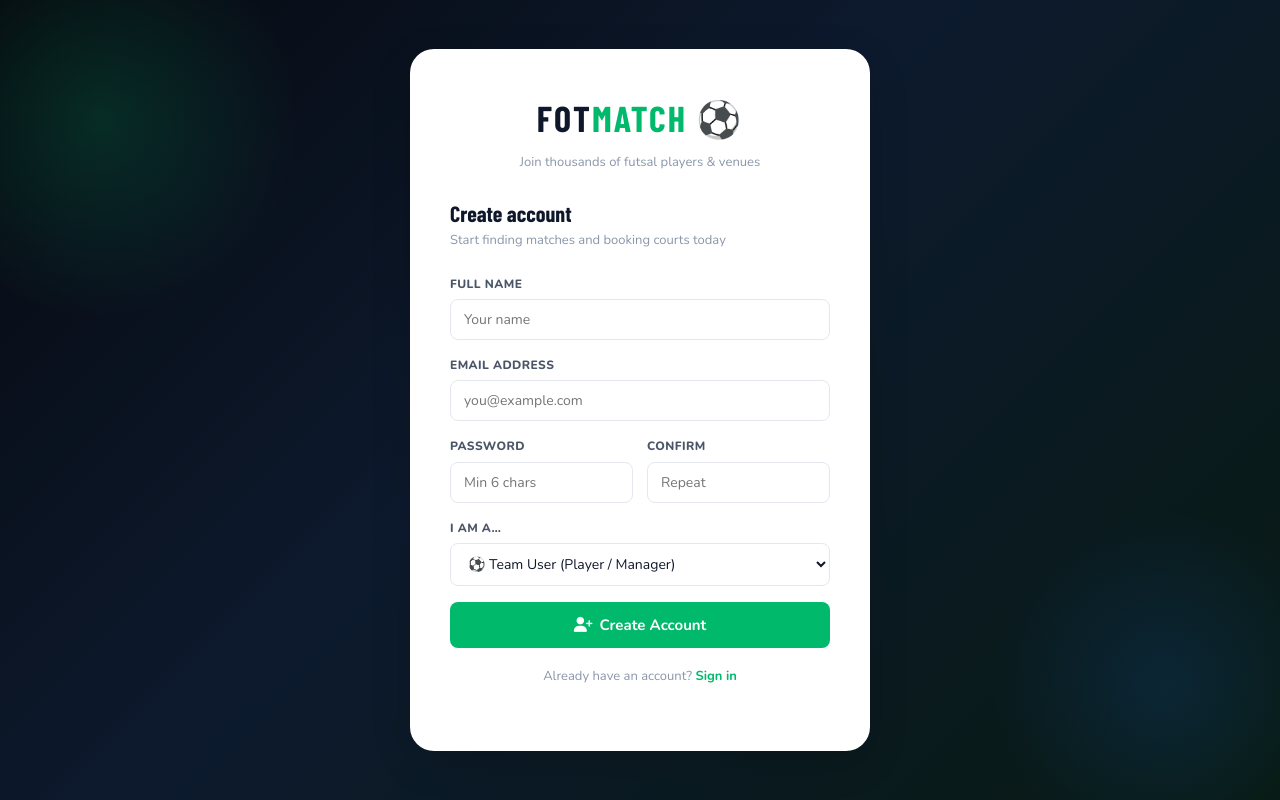
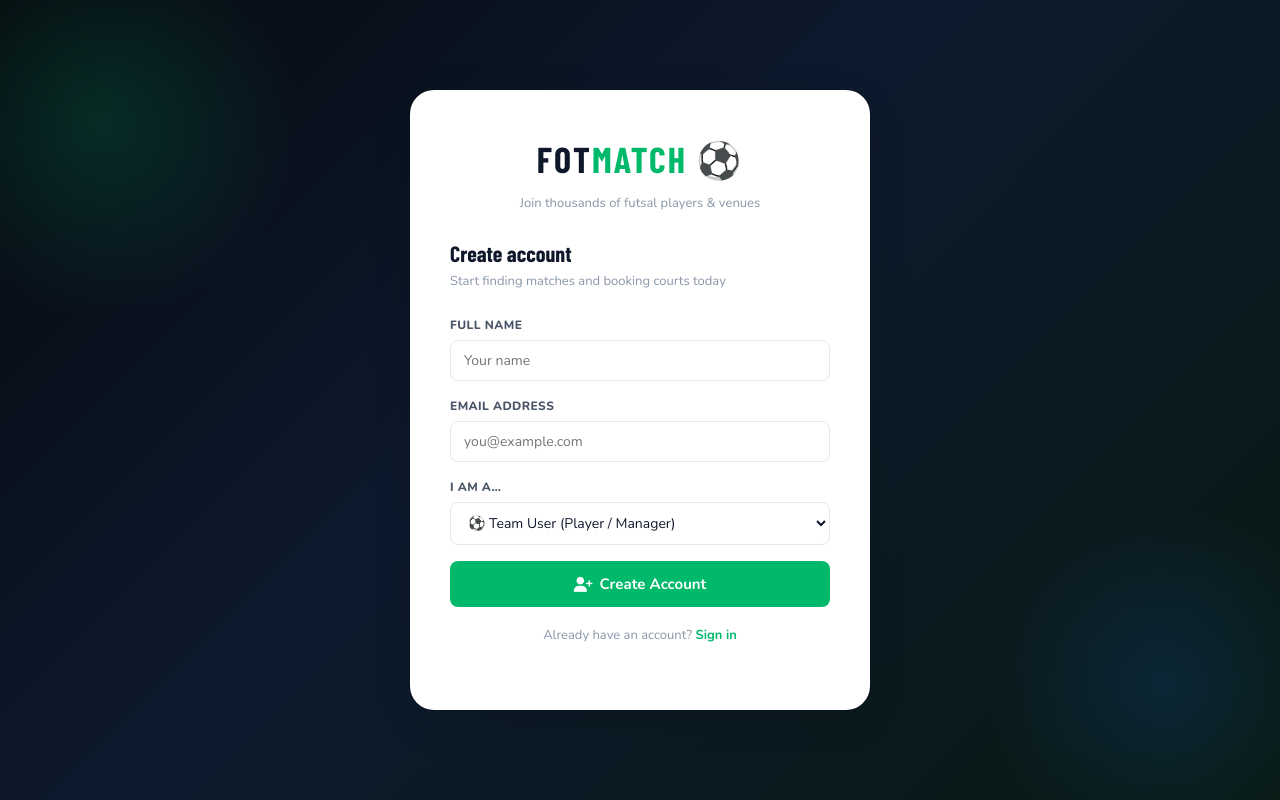
Before and after one commit to Slayer-04/my-project, a React (Vite) app: page /register in a window 1280 px wide. Built offline with nearby package versions, Linux system fonts and the light colour scheme; no server answers; a web font is replaced by a local one.

Commit message:
chore(auth): collect password after email verification; remove password fields from register form

```diff
--- a/src/pages/auth/Register.jsx
+++ b/src/pages/auth/Register.jsx
@@ -7,15 +7,13 @@ const API_BASE = import.meta.env.VITE_API_URL || 'http://localhost:5000/api'
 export default function Register() {
   const { setUser } = useAuth()
   const navigate    = useNavigate()
-  const [f, setF]   = useState({ name:'', email:'', password:'', confirm:'', role:'team' })
+  const [f, setF]   = useState({ name:'', email:'', role:'team' })
   const [err, setErr] = useState('')
   const [loading, setLoading] = useState(false)
 
   const submit = async e => {
     e.preventDefault(); setErr('')
-    if (!f.name || !f.email || !f.password || !f.confirm) return setErr('All fields are required.')
-    if (f.password !== f.confirm) return setErr('Passwords do not match.')
-    if (f.password.length < 6) return setErr('Password must be at least 6 characters.')
+    if (!f.name || !f.email) return setErr('Name and email are required.')
 
     setLoading(true)
     try {
@@ -87,18 +85,6 @@ export default function Register() {
             <input type="email" className="form-control" placeholder="you@example.com"
               value={f.email} onChange={e => setF({...f, email:e.target.value})} />
           </div>
-          <div style={{ display:'grid', gridTemplateColumns:'1fr 1fr', gap:14 }}>
-            <div className="form-group">
-              <label className="form-label">Password</label>
-              <input type="password" className="form-control" placeholder="Min 6 chars"
-                value={f.password} onChange={e => setF({...f, password:e.target.value})} />
-            </div>
-            <div className="form-group">
-              <label className="form-label">Confirm</label>
-              <input type="password" className="form-control" placeholder="Repeat"
-                value={f.confirm} onChange={e => setF({...f, confirm:e.target.value})} />
-            </div>
-          </div>
           <div className="form-group">
             <label className="form-label">I am a…</label>
             <select className="form-control" value={f.role} onChange={e => setF({...f, role:e.target.value})}>
```
